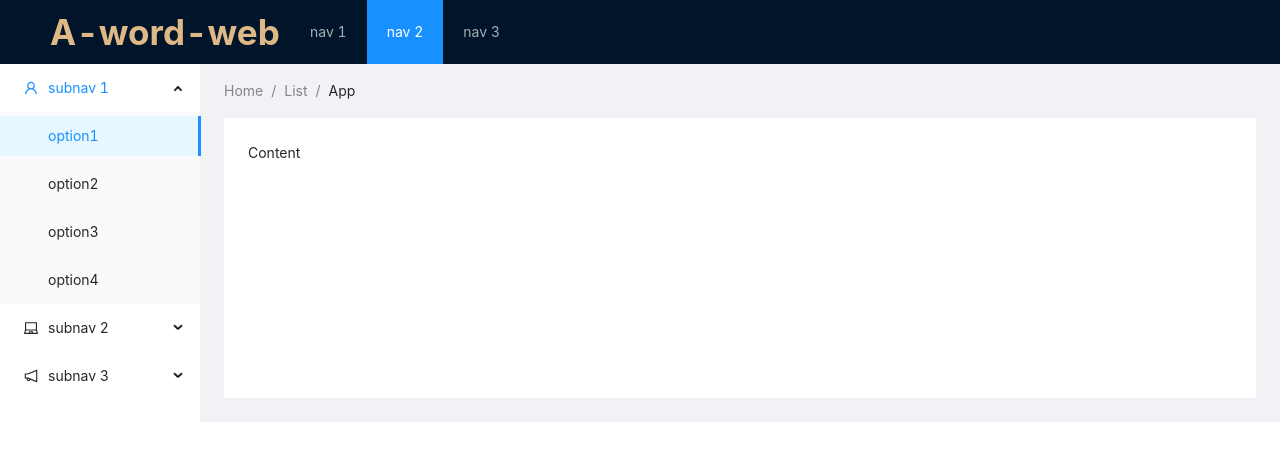
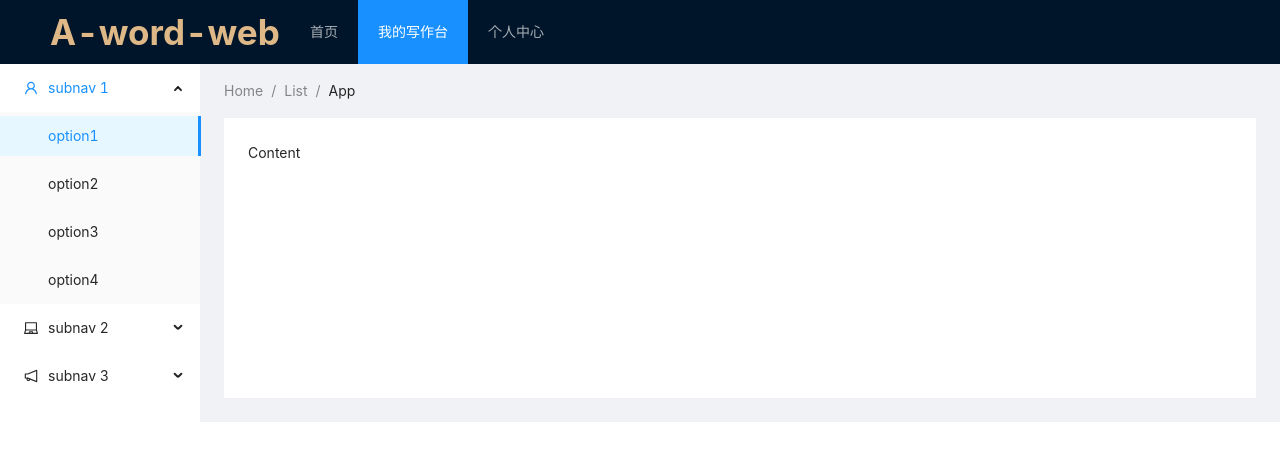
Before and after one commit to sweeetYoung/react-demo, a React (Create React App) app: page / in a window 1280 px wide. Shown: the top 460 px of the page. Built offline with nearby package versions, Linux system fonts and the light colour scheme.

Commit message:
重新下载npm

```diff
--- a/package.json
+++ b/package.json
@@ -12,7 +12,6 @@
     "react": "^16.13.1",
     "react-dom": "^16.13.1",
     "react-scripts": "3.4.3",
-    "webpack": "^4.44.1",
     "webpack-cli": "^3.3.12"
   },
   "scripts": {
--- a/src/layout/index.js
+++ b/src/layout/index.js
@@ -6,15 +6,21 @@ import { UserOutlined, LaptopOutlined, NotificationOutlined } from '@ant-design/
 const { SubMenu } = Menu;
 const { Header, Content, Sider } = Layout;
 
-const BasicLayout = (props)=>{
+class BasicLayout extends React.Component {
+  handleClick = (e)=>{
+    if (e === '1'){
+
+    }
+  }
+  render () {
     return (
     <Layout>
       <Header className="header">
         <div className="logo">A-word-web</div>
-      <Menu theme="dark" mode="horizontal" defaultSelectedKeys={['2']}>
-        <Menu.Item key="1">nav 1</Menu.Item>
-        <Menu.Item key="2">nav 2</Menu.Item>
-        <Menu.Item key="3">nav 3</Menu.Item>
+        <Menu theme="dark" mode="horizontal" defaultSelectedKeys={['2']} onClick={this.handleClick}>
+          <Menu.Item key="1">首页</Menu.Item>
+          <Menu.Item key="2">我的写作台</Menu.Item>
+          <Menu.Item key="3">个人中心</Menu.Item>
         </Menu>
       </Header>
       <Layout>
@@ -23,21 +29,21 @@ const BasicLayout = (props)=>{
             mode="inline"
             defaultSelectedKeys={['1']}
             defaultOpenKeys={['sub1']}
-          style={{ height: '100%', borderRight: 0 }}
+            style={{height: '100%', borderRight: 0}}
           >
-          <SubMenu key="sub1" icon={<UserOutlined />} title="subnav 1">
+            <SubMenu key="sub1" icon={<UserOutlined/>} title="subnav 1">
               <Menu.Item key="1">option1</Menu.Item>
               <Menu.Item key="2">option2</Menu.Item>
               <Menu.Item key="3">option3</Menu.Item>
               <Menu.Item key="4">option4</Menu.Item>
             </SubMenu>
-          <SubMenu key="sub2" icon={<LaptopOutlined />} title="subnav 2">
+            <SubMenu key="sub2" icon={<LaptopOutlined/>} title="subnav 2">
               <Menu.Item key="5">option5</Menu.Item>
               <Menu.Item key="6">option6</Menu.Item>
               <Menu.Item key="7">option7</Menu.Item>
               <Menu.Item key="8">option8</Menu.Item>
             </SubMenu>
-          <SubMenu key="sub3" icon={<NotificationOutlined />} title="subnav 3">
+            <SubMenu key="sub3" icon={<NotificationOutlined/>} title="subnav 3">
               <Menu.Item key="9">option9</Menu.Item>
               <Menu.Item key="10">option10</Menu.Item>
               <Menu.Item key="11">option11</Menu.Item>
@@ -45,8 +51,8 @@ const BasicLayout = (props)=>{
             </SubMenu>
           </Menu>
         </Sider>
-      <Layout style={{ padding: '0 24px 24px' }}>
-        <Breadcrumb style={{ margin: '16px 0' }}>
+        <Layout style={{padding: '0 24px 24px'}}>
+          <Breadcrumb style={{margin: '16px 0'}}>
             <Breadcrumb.Item>Home</Breadcrumb.Item>
             <Breadcrumb.Item>List</Breadcrumb.Item>
             <Breadcrumb.Item>App</Breadcrumb.Item>
@@ -66,4 +72,5 @@ const BasicLayout = (props)=>{
     </Layout>
     )
   }
+}
 export default BasicLayout
```
Also changed, not shown: 1 other file (tests, documents, lock files or other folders). Lines whose indentation alone changed are shown as unchanged.
